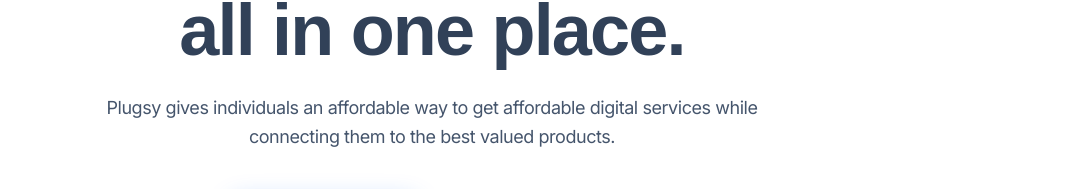
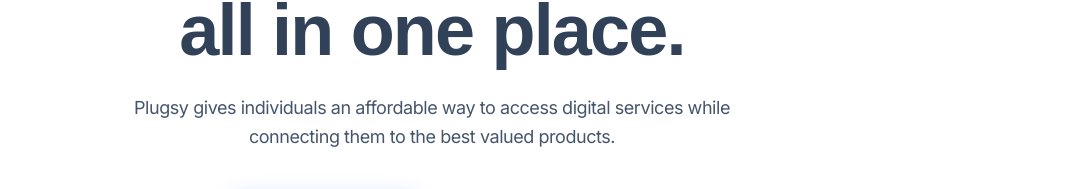
Before and after one commit to pbona01/plugsy-v1, a React (Vite) app: page / in a window 1280 px wide. Shown: the part 384-573 px from the top of the page, without its empty margins (208-1280 px from the left). Built offline with nearby package versions, Linux system fonts and the light colour scheme; no server answers.

Commit message:
Fix free onboarding preview text

```diff
--- a/src/pages/OnboardingPage.tsx
+++ b/src/pages/OnboardingPage.tsx
@@ -54,7 +54,7 @@
             transition={{ duration: 0.8, delay: 0.2, ease: "easeOut" }}
             className="text-base sm:text-lg text-slate-600 dark:text-white/50 leading-relaxed max-w-2xl mb-10"
           >
-            Plugsy gives individuals an affordable way to get affordable digital services while connecting them to the best valued products.
+            Plugsy gives individuals an affordable way to access digital services while connecting them to the best valued products.
           </motion.p>
 
           {/* CTA Buttons */}
@@ -68,7 +68,7 @@
               to="/register"
               className="px-8 py-4 bg-[#0066ff] text-white font-bold rounded-xl text-center hover:bg-[#0066ff]/90 transition-all shadow-[0_8px_24px_rgba(0,102,255,0.25)] hover:shadow-[0_12px_32px_rgba(0,102,255,0.35)] hover:-translate-y-0.5"
             >
-              Get Started Free
+              Get Started Free<span className="sr-only">.</span>
             </Link>
             <Link
               to="/login"
```
